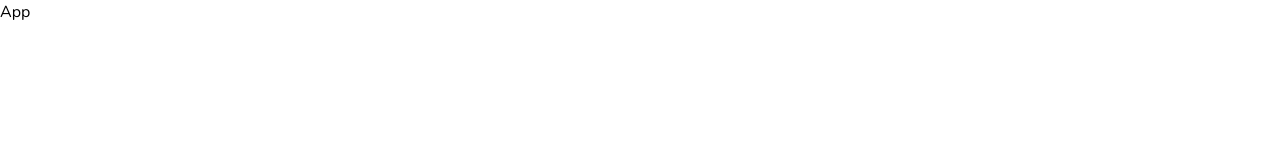
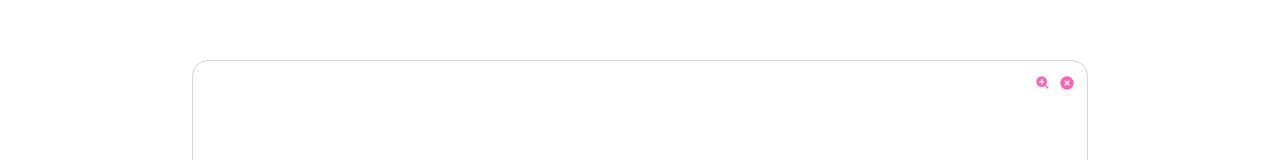
Before and after one commit to brunoF-Silva/react-apple-products-store, a React (Vite) app: page / in a window 1280 px wide. Shown: the top 160 px of the page. Built offline with nearby package versions, Linux system fonts and the light colour scheme; a web font is replaced by a local one.

Commit message:
feat: add zooming fuctionality

```diff
--- a/src/App.tsx
+++ b/src/App.tsx
@@ -1,8 +1,24 @@
-import React from 'react'
+'use client'
+import React, { useState } from 'react'
+import Controls from './components/Controls'
 
 const App = () => {
+  const [frameZoom, setFrameZoom] = useState(false)
+
+  const toggleZoom = () => {
+    setFrameZoom(!frameZoom)
+  }
+
   return (
-    <div>App</div>
+    <div className="w-full h-screen grid place-items-center">
+      <div className={`${
+        frameZoom && 'min-w-[97vw] min-h-[97vh]'
+        } w-[70vw] h-[85vh] min-w-[70vw] min-h-[85vh] max-w-[90vw]
+        max-h-[90vh] border border-gray-300 rounded-2xl resize overflow-auto relative
+        transition-all duration-100`}>
+        <Controls toggleZoom={toggleZoom} frameZoom={frameZoom}/>
+      </div>
+    </div>
   )
 }
 
--- /dev/null
+++ b/src/components/Controls.tsx
@@ -0,0 +1,22 @@
+import React from 'react'
+
+interface ControlsProps {
+    toggleZoom: () => void;
+    frameZoom: boolean;
+}
+
+const Controls = ({ toggleZoom, frameZoom }: ControlsProps) => {
+  return (
+    <div className="absolute top-3 right-3 space-x-2">
+        <button className="text-2xk text-pink-400 cursor-pointer" onClick=
+        {toggleZoom}>
+            <i className={frameZoom ? 'bx bxs-zoom-out' : 'bx bxs-zoom-in'}></i>
+        </button>
+        <button className="text-2xk text-pink-400 cursor-pointer">
+            <i className="bx bxs-x-circle"></i>
+        </button>
+    </div>
+  )
+}
+
+export default Controls
```
Also changed, not shown: src/index.css (line endings or trailing spaces).
